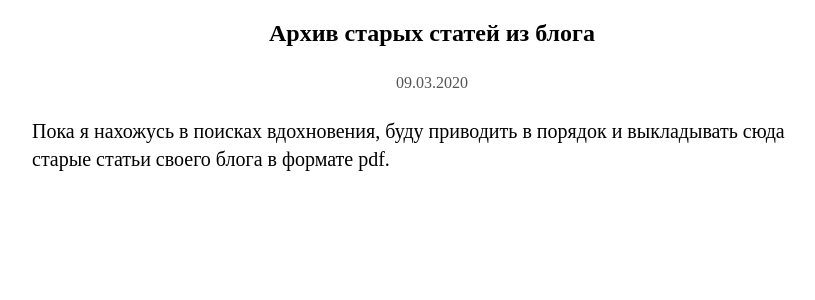
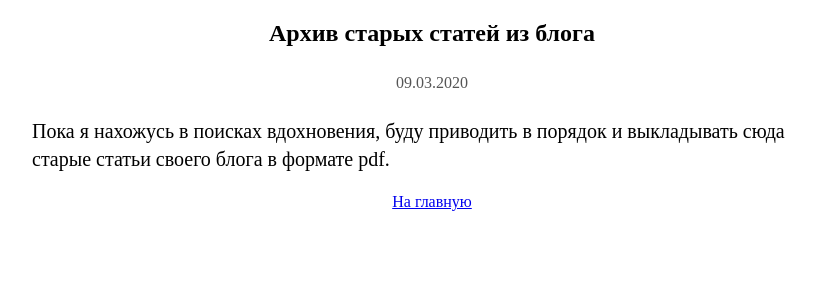
Before and after one commit to citrux/citrux.github.io, a Jekyll site: the page built from _posts/2020-03-09-old_articles.markdown, in a window 1280 px wide. Shown: the top 300 px of the page, without its empty margins (208-1023 px from the left). Built offline with Jekyll 4.4.1, drawn with Linux system fonts in a browser that asks for light colours.

Commit message:
Add link to main page at the bottom of post page

```diff
--- a/_layouts/post.html
+++ b/_layouts/post.html
@@ -18,9 +18,7 @@ layout: default
     {{ content }}
   </div>
 
-  {%- if site.disqus.shortname -%}
-    {%- include disqus_comments.html -%}
-  {%- endif -%}
+  <div class="to-main-page"><a href="/">На главную</a></div>
 
   <a class="u-url" href="{{ page.url | relative_url }}" hidden></a>
 </article>
--- a/assets/main.css
+++ b/assets/main.css
@@ -16,3 +16,7 @@ p {
     font-size: 16px;
     color: #555;
 }
+
+.to-main-page {
+    text-align: center;
+}
```
